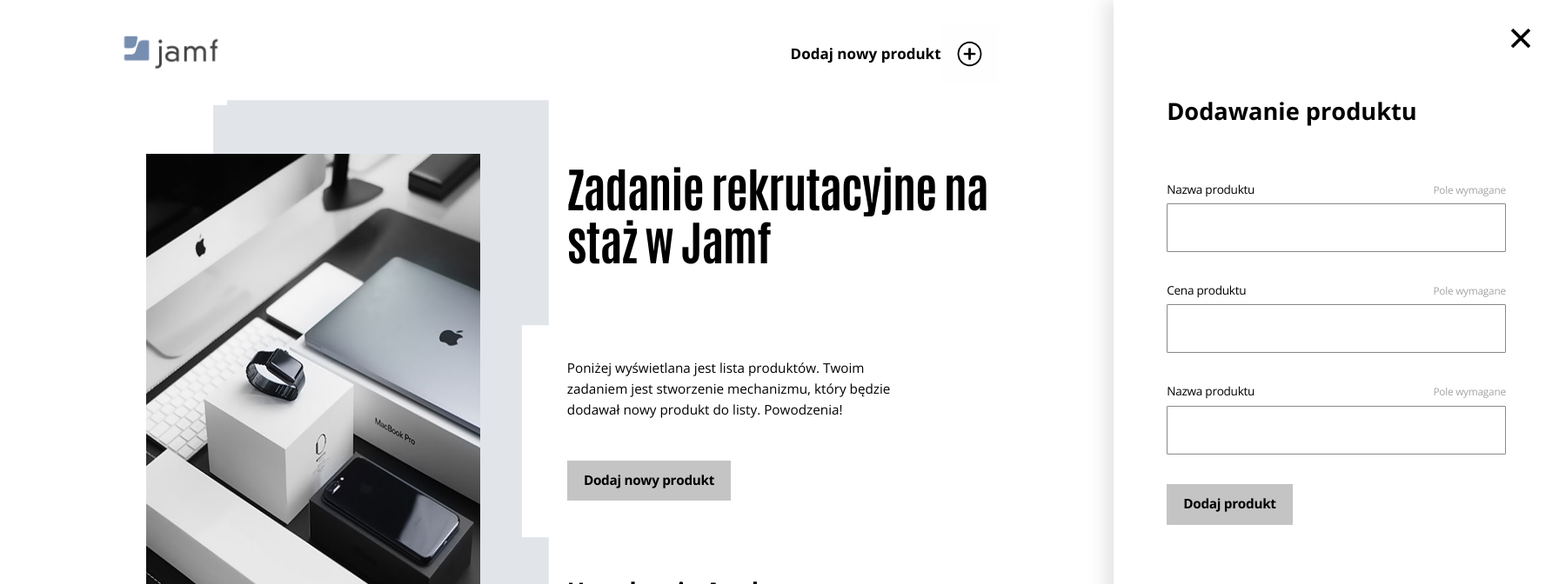
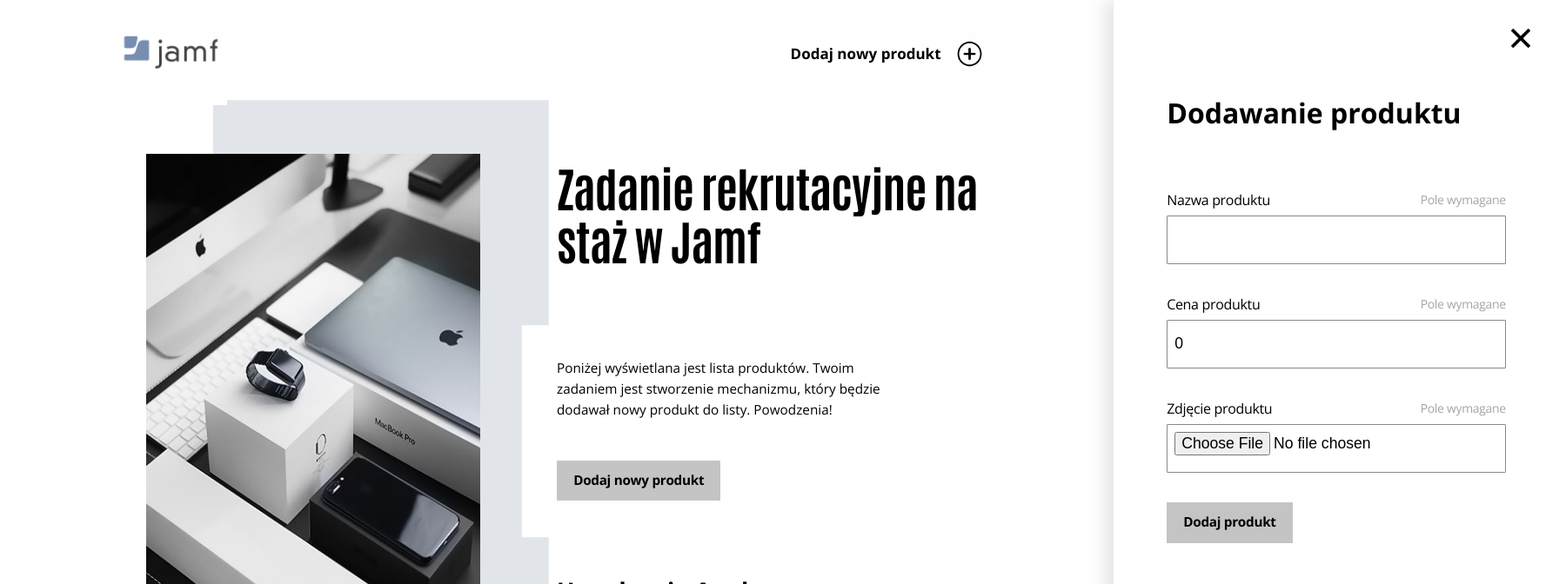
Before and after one commit to bartoszmrosek/Jamf-Internship, an Angular app: page / in a window 1280 px wide. Shown: the top 672 px of the page at 87% size, 1792 px wide, since content can reach past the window. Built offline with nearby package versions, Linux system fonts and the light colour scheme.

Commit message:
Adding form completed

```diff
--- a/package.json
+++ b/package.json
@@ -1,6 +1,6 @@
 {
   "name": "jamf-ng",
-  "version": "0.1.0",
+  "version": "0.3.0",
   "author": "Bartosz Mrosek",
   "description": "Application in angular for Jamf Internship recruitment process",
   "scripts": {
--- a/src/app/layout/products/components/adding-form/adding-form.component.html
+++ b/src/app/layout/products/components/adding-form/adding-form.component.html
@@ -3,30 +3,37 @@
         <img src="assets/x-icon.png" alt="Ikona X" class="close-icon" />
     </button>
     <div class="content-wrapper">
-        <form class="adding-form">
+        <form class="adding-form" (ngSubmit)="onSubmit(addingForm)" #addingForm="ngForm">
             <h1 class="form-header">Dodawanie produktu</h1>
-            <label class="form-label">
+            <label class="form-label"
+                [ngStyle]="{'--colorOverride': productModel.invalid && (productModel.dirty || productModel.touched) ? 'red' : null}">
                 <div class="label-headers">
                     <span>Nazwa produktu</span>
-                    <span class="label-required">Pole wymagane</span>
+                    <span class="label-required">Pole
+                        wymagane</span>
                 </div>
-                <input class="label-input" />
+                <input class="label-input" type="text" [(ngModel)]="productName" name="productName" required
+                    maxlength="40" #productModel="ngModel" />
             </label>
-            <label class="form-label">
+            <label class="form-label"
+                [ngStyle]="{'--colorOverride': priceModel.invalid && (priceModel.dirty || priceModel.touched) ? 'red' : null}">
                 <div class="label-headers">
                     <span>Cena produktu</span>
                     <span class="label-required">Pole wymagane</span>
                 </div>
-                <input class="label-input" />
+                <input class="label-input" type="number" [(ngModel)]="productPrice" name="productPrice" required min="0"
+                    step="0.01" #priceModel="ngModel" />
             </label>
-            <label class="form-label">
+            <label class="form-label"
+                [ngStyle]="{'--colorOverride': !(fileInput.files && fileInput.files[0]) && isInputTouched ? 'red' : null}">
                 <div class="label-headers">
-                    <span>Nazwa produktu</span>
+                    <span>Zdjęcie produktu</span>
                     <span class="label-required">Pole wymagane</span>
                 </div>
-                <input class="label-input" />
+                <input class="label-input" type="file" (change)="imgUpload($event)" name="productImage" accept="image/*"
+                    #fileInput (click)="inputTouched()" />
             </label>
-            <app-styled-btn>
+            <app-styled-btn btnType="submit" class="styled-btn">
                 Dodaj produkt
             </app-styled-btn>
         </form>
--- a/src/app/layout/products/components/adding-form/adding-form.component.scss
+++ b/src/app/layout/products/components/adding-form/adding-form.component.scss
@@ -1,5 +1,5 @@
 .adding-form-wrapper {
-    position: absolute;
+    position: fixed;
 
     top: 0;
     right: 0;
@@ -49,7 +49,7 @@
 
             .form-header {
                 font-weight: 700;
-                font-size: 2em;
+                font-size: 2rem;
                 line-height: 88%;
 
                 margin-bottom: 1.25em;
@@ -66,13 +66,15 @@
                     margin-bottom: 6px;
 
                     font-weight: 400;
-                    font-size: 1em;
+                    font-size: 1rem;
                     line-height: 150%;
                     letter-spacing: -0.02em;
 
+                    color: var(--colorOverride, black);
+
                     .label-required {
-                        font-size: 0.875em;
-                        color: #A5A5A5;
+                        font-size: 0.875rem;
+                        color: var(--colorOverride, #A5A5A5);
                     }
                 }
 
@@ -80,8 +82,12 @@
                     width: inherit;
                     height: 3.5rem;
 
-                    border: 1.5px solid #888888;
+                    border: 1.5px solid var(--colorOverride, #888888);
                     border-radius: 1px;
+
+                    padding: 0.5rem;
+
+                    font-size: 1.1rem;
                 }
             }
 
@@ -96,3 +102,13 @@
 .hidden {
     transform: translate(100%, 0%);
 }
+
+.styled-btn {
+    --sizeScale: 1.5;
+}
+
+@media only screen and (min-width: 768px) {
+    .styled-btn {
+        --sizeScale: 1;
+    }
+}
--- a/src/app/layout/products/components/adding-form/adding-form.component.ts
+++ b/src/app/layout/products/components/adding-form/adding-form.component.ts
@@ -1,18 +1,56 @@
 import { Observable } from "rxjs";
-import { Component } from '@angular/core';
+import { Component, ElementRef } from '@angular/core';
 import { ProductsService } from "../../../../../app/services/products/products.service";
-
+import {NgForm} from "@angular/forms"
+import {ViewChild} from "@angular/core";
 @Component({
   selector: 'app-adding-form',
   templateUrl: './adding-form.component.html',
   styleUrls: ['./adding-form.component.scss']
 })
+
 export class AddingFormComponent {
   public shouldOpenForm$: Observable<boolean>;
   constructor(private productsService: ProductsService){
     this.shouldOpenForm$ = productsService._isAdding$;
   }
   public closeForm(){
-    this.productsService.stopAddingForm()
+    this.productsService.stopAddingForm();
+  }
+  public productName = "";
+  public productPrice = 0;
+  public productImageUrl = "";
+
+  public isInputTouched = false;
+
+  @ViewChild('fileInput')
+  fileInputRef: ElementRef<HTMLInputElement> | undefined;
+
+  public imgUpload(event: Event){
+    this.isInputTouched = true;
+    const target = event.target as HTMLInputElement;
+    if(target.files && target.files[0]){
+      this.productImageUrl = URL.createObjectURL(target.files[0]);
+    }
+  }
+
+  public onSubmit(form: NgForm){
+    if(form.valid){
+      this.productsService.addProduct({
+        name: this.productName,
+        price: this.productPrice,
+        imageUrl: this.productImageUrl
+      });
+      this.productsService.stopAddingForm();
+      form.resetForm();
+      this.isInputTouched = false;
+      if(this.fileInputRef){
+        this.fileInputRef.nativeElement.value = "";
+      }
+    }
+  }
+
+  public inputTouched(){
+    this.isInputTouched = true;
   }
 }
--- a/src/app/layout/products/components/content/content.component.scss
+++ b/src/app/layout/products/components/content/content.component.scss
@@ -12,7 +12,7 @@
 
         letter-spacing: -0.02em;
 
-        width: 20ch;
+        width: min(20ch, 100%);
 
         text-align: left;
     }
--- a/src/app/layout/products/products.module.ts
+++ b/src/app/layout/products/products.module.ts
@@ -6,6 +6,7 @@
 import { ProductsService } from '../../../app/services/products/products.service';
 import { AddingFormComponent } from './components/adding-form/adding-form.component';
 import { StyledBtnComponent } from '../../../app/shared/styled-btn/styled-btn.component';
+import { FormsModule } from '@angular/forms';
 
 
 
@@ -18,7 +19,8 @@
     StyledBtnComponent
   ],
   imports: [
-    CommonModule
+    CommonModule,
+    FormsModule
   ],
   exports: [
     ProductsComponent
--- a/src/app/shared/styled-btn/styled-btn.component.html
+++ b/src/app/shared/styled-btn/styled-btn.component.html
@@ -1,3 +1,3 @@
-<button (click)="clickEvent.emit()" class="styled-btn">
+<button (click)="clickEvent.emit()" class="styled-btn" [type]="btnType">
     <ng-content></ng-content>
 </button>
--- a/src/app/shared/styled-btn/styled-btn.component.scss
+++ b/src/app/shared/styled-btn/styled-btn.component.scss
@@ -4,9 +4,9 @@
     border: 0;
 
     font-weight: 700;
-    font-size: 1.125em;
+    font-size: calc(1.125em * var(--sizeScale));
     line-height: 156%;
     letter-spacing: -0.02em;
 
-    padding: 0.75em 1.25em;
+    padding: calc(0.75em * var(--sizeScale)) calc(1.25em * var(--sizeScale));
 }
--- a/src/app/shared/styled-btn/styled-btn.component.ts
+++ b/src/app/shared/styled-btn/styled-btn.component.ts
@@ -1,4 +1,4 @@
-import { Component, EventEmitter, Output } from "@angular/core";
+import { Component, EventEmitter, Output, Input } from "@angular/core";
 
 @Component({
   selector: 'app-styled-btn',
@@ -6,5 +6,6 @@
   styleUrls: ['./styled-btn.component.scss']
 })
 export class StyledBtnComponent {
+  @Input() btnType: "submit" | "button" | "menu" | "reset" = "button";
   @Output() clickEvent = new EventEmitter();
 }
--- a/src/styles.scss
+++ b/src/styles.scss
@@ -12,6 +12,8 @@
 }
 
 body {
+    --sizeScale: 1;
+
     font-family: 'Open Sans', sans-serif;
     font-size: 50%;
 }
```
Also changed, not shown: 1 other file (tests, documents, lock files or other folders).
